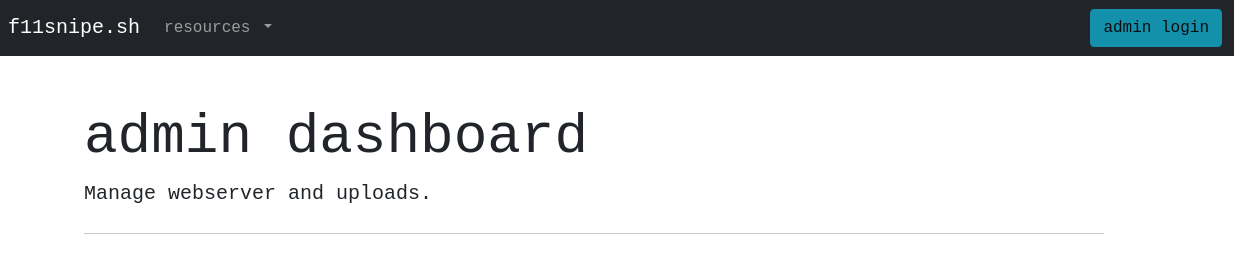
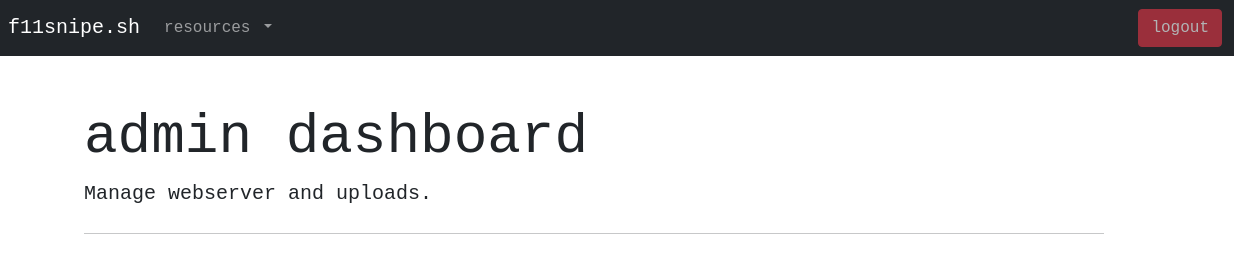
Before and after one commit to f11snipe/nginx-site, a plain HTML site: page src/admin/index.html in a window 1280 px wide. Shown: the top 255 px of the page, 46-1280 px from the left. Drawn offline with nearby package versions, Linux system fonts and the light colour scheme; a web font is replaced by a local one.

Commit message:
Fix art conf and add logout button

```diff
--- a/src/admin/index.html
+++ b/src/admin/index.html
@@ -69,7 +69,7 @@
           </ul>
           <ul class="navbar-nav ms-auto mb-2 mb-lg-0">
             <li class="nav-item mr-sm-2">
-              <a class="btn btn-info disabled" href="#admin">admin login</a>
+              <a class="btn btn-danger disabled" href="#admin">logout</a>
             </li>
           </ul>
         </div>
```
Also changed, not shown: 1 other file.
